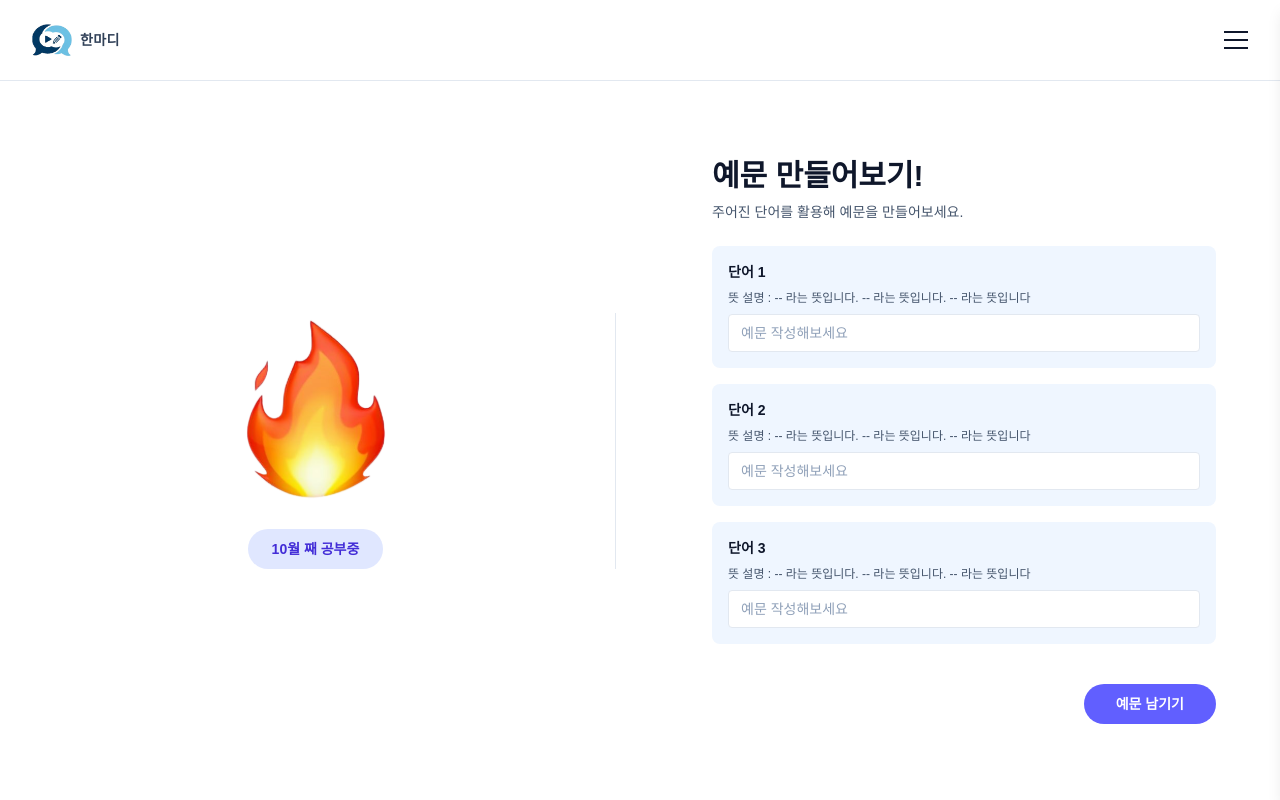
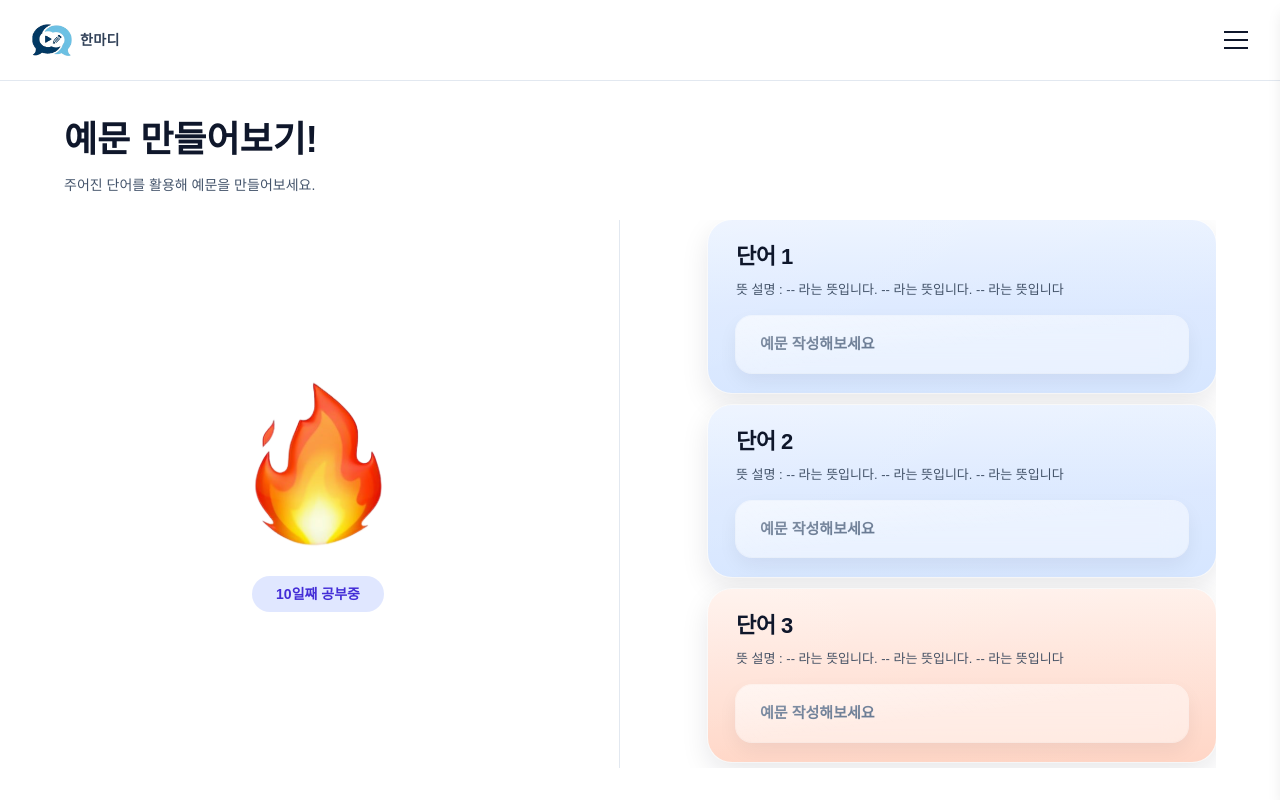
Before and after one commit to Team1-Cheong/Cheong_FE, a Next.js app: page /main/create_sentences in a window 1280 px wide. Built offline with nearby package versions, Linux system fonts and the light colour scheme.

Commit message:
예문 만들기 페이지 UI 수정

```diff
--- a/src/app/component/CreationPage.tsx
+++ b/src/app/component/CreationPage.tsx
@@ -1,6 +1,7 @@
 "use client";
 
 import { useState } from "react";
+import WordSectionCard from "../main/create_sentences/components/WordSectionCard";
 
 interface WordSection {
   id: number;
@@ -16,8 +17,8 @@ interface FeedbackData {
 }
 
 export const CreationPage = () => {
-  const [isDropdownOpen, setIsDropdownOpen] = useState(false);
   const [showFeedback, setShowFeedback] = useState(false);
+
   const [wordSections, setWordSections] = useState<WordSection[]>([
     {
       id: 1,
@@ -41,6 +42,7 @@ export const CreationPage = () => {
       value: "",
     },
   ]);
+
   const [feedbackData] = useState<FeedbackData[]>([
     {
       id: 1,
@@ -67,10 +69,8 @@ export const CreationPage = () => {
   ]);
 
   const handleInputChange = (id: number, newValue: string) => {
-    setWordSections((prevSections) =>
-      prevSections.map((section) =>
-        section.id === id ? { ...section, value: newValue } : section,
-      ),
+    setWordSections((prev) =>
+      prev.map((s) => (s.id === id ? { ...s, value: newValue } : s)),
     );
   };
 
@@ -84,15 +84,22 @@ export const CreationPage = () => {
   };
 
   return (
-    <div className="w-full bg-white text-slate-900 flex flex-col">
-      {/* 사이드 패널 메뉴 */}
+    <div className="w-full bg-white text-slate-900 flex flex-col overflow-hidden">
+      <main className="h-[calc(100vh-81px)] overflow-hidden flex flex-col items-center px-8 py-8">
+        <div className="mb-6 w-full max-w-6xl">
+          <h1 className="text-[36px] font-bold text-slate-900">
+            {showFeedback ? "예문 피드백" : "예문 만들어보기!"}
+          </h1>
+          <p className="mt-2 text-[14px] text-slate-600">
+            {showFeedback
+              ? "AI가 예문에 대한 피드백을 제공했어요."
+              : "주어진 단어를 활용해 예문을 만들어보세요."}
+          </p>
+        </div>
 
-      <main className="flex items-center justify-center px-8 py-4">
-        <div className="mx-auto grid w-full max-w-6xl grid-cols-1 gap-12 lg:grid-cols-2 lg:items-center">
-          {/* 좌측 섹션 */}
-          <section className="flex flex-col items-center justify-center space-y-6 lg:border-r lg:border-slate-200 lg:pr-12">
-            {/* 불 아이콘 */}
-            <div className="relative h-48 w-40">
+        <div className="mx-auto grid w-full max-w-6xl flex-1 grid-cols-1 gap-10 overflow-hidden lg:grid-cols-2 lg:items-stretch">
+          <section className="flex flex-col items-center justify-center gap-6 overflow-hidden lg:pr-12 lg:relative lg:after:absolute lg:after:top-0 lg:after:bottom-0 lg:after:right-0 lg:after:w-px lg:after:bg-slate-200">
+            <div className="relative h-44 w-40">
               <img
                 src="/streak.svg"
                 alt="Streak"
@@ -100,36 +107,21 @@ export const CreationPage = () => {
               />
             </div>
 
-            {/* 텍스트 */}
-            <div className="inline-flex rounded-full bg-indigo-100 px-6 py-2.5">
+            <div className="inline-flex rounded-full bg-indigo-100 px-6 py-2">
               <span className="text-sm font-semibold text-indigo-700">
-                10월 째 공부중
+                10일째 공부중
               </span>
             </div>
           </section>
 
-          {/* 우측 섹션 */}
-          <section className="w-full space-y-6 lg:pl-12">
+          <section className="w-full lg:pl-12 flex flex-col overflow-hidden">
             {showFeedback ? (
-              <>
-                {/* 피드백 제목 */}
-                <div className="space-y-2">
-                  <h1 className="text-3xl font-bold text-slate-900">
-                    예문에 대한 피드백
-                  </h1>
-                  <p className="text-sm text-slate-600">
-                    AI가 한줄의 피드백을 남겨놓았습니다.
-                  </p>
-                </div>
-
-                {/* 피드백 데이터 */}
-                <div className="space-y-4">
+              <div className="space-y-3">
                 {feedbackData.map((feedback) => (
                   <div
                     key={feedback.id}
-                      className="rounded-lg bg-blue-50 p-6 space-y-3"
+                    className="rounded-lg bg-blue-50 p-5 space-y-3"
                   >
-                      {/* 단어명 및 뜻 설명 */}
                     <div className="rounded-lg bg-white p-4 space-y-2">
                       <h3 className="text-sm font-semibold text-slate-900">
                         {wordSections[feedback.id - 1]?.title}
@@ -139,14 +131,12 @@ export const CreationPage = () => {
                       </p>
                     </div>
 
-                      {/* 작성한 예문 */}
                     <div className="rounded-lg bg-white p-4">
                       <p className="text-xs text-slate-600">
                         {wordSections[feedback.id - 1]?.value}
                       </p>
                     </div>
 
-                      {/* 한줄평 */}
                     <div className="rounded-lg bg-white p-4 space-y-2">
                       <h4 className="text-sm font-semibold text-slate-900">
                         한줄평
@@ -156,15 +146,14 @@ export const CreationPage = () => {
                       </p>
                     </div>
 
-                      {/* 적용 상황 */}
                     <div className="rounded-lg bg-white p-4 space-y-2">
                       <h4 className="text-sm font-semibold text-slate-900">
                         적용 상황
                       </h4>
                       <ul className="space-y-1">
-                          {feedback.situations.map((situation, index) => (
+                        {feedback.situations.map((situation, idx) => (
                           <li
-                              key={index}
+                            key={`${feedback.id}-${idx}`}
                             className="text-xs text-slate-600 flex items-start"
                           >
                             <span className="mr-2">•</span>
@@ -176,66 +165,38 @@ export const CreationPage = () => {
                   </div>
                 ))}
               </div>
+            ) : (
+              <div className="space-y-3">
+                {wordSections.map((section, index) => (
+                  <WordSectionCard
+                    key={section.id}
+                    tone={index === 2 ? "orange" : "blue"}
+                    title={section.title}
+                    description={section.description}
+                    value={section.value}
+                    onChange={(v) => handleInputChange(section.id, v)}
+                  />
+                ))}
+              </div>
+            )}
 
-                {/* 돌아가기 버튼 */}
-                <div className="flex justify-end pt-4">
+            <div className="mt-auto pt-4 flex justify-end">
+              {showFeedback ? (
                 <button
                   onClick={handleGoBack}
                   className="rounded-full bg-indigo-500 px-8 py-2.5 text-sm font-semibold text-white transition hover:bg-indigo-600"
                 >
                   다시 쓰기
                 </button>
-                </div>
-              </>
               ) : (
-              <>
-                {/* 제목 및 설명 */}
-                <div className="space-y-2">
-                  <h1 className="text-3xl font-bold text-slate-900">
-                    예문 만들어보기!
-                  </h1>
-                  <p className="text-sm text-slate-600">
-                    주어진 단어를 활용해 예문을 만들어보세요.
-                  </p>
-                </div>
-
-                {/* 단어 섹션들 */}
-                <div className="space-y-4">
-                  {wordSections.map((section) => (
-                    <div
-                      key={section.id}
-                      className="rounded-lg bg-blue-50 p-4 space-y-2"
-                    >
-                      <h3 className="text-sm font-semibold text-slate-900">
-                        {section.title}
-                      </h3>
-                      <p className="text-xs text-slate-600">
-                        {section.description}
-                      </p>
-                      <input
-                        type="text"
-                        placeholder="예문 작성해보세요"
-                        value={section.value}
-                        onChange={(event) =>
-                          handleInputChange(section.id, event.target.value)
-                        }
-                        className="w-full rounded border border-slate-200 bg-white px-3 py-2 text-sm text-slate-800 placeholder:text-slate-400 focus:border-slate-400 focus:outline-none"
-                      />
-                    </div>
-                  ))}
-                </div>
-
-                {/* 제출 버튼 */}
-                <div className="flex justify-end pt-4">
                 <button
                   onClick={handleSubmit}
                   className="rounded-full bg-indigo-500 px-8 py-2.5 text-sm font-semibold text-white transition hover:bg-indigo-600"
                 >
                   예문 남기기
                 </button>
+              )}
             </div>
-              </>
-            )}
           </section>
         </div>
       </main>
--- /dev/null
+++ b/src/app/main/create_sentences/components/WordSectionCard.tsx
@@ -0,0 +1,90 @@
+"use client";
+
+import { useMemo } from "react";
+
+type Tone = "blue" | "orange";
+
+type Props = {
+  title: string;
+  tone: Tone;
+  description: string;
+  value: string;
+  onChange: (newValue: string) => void;
+};
+
+export default function WordSectionCard({
+  title,
+  tone,
+  description,
+  value,
+  onChange,
+}: Props) {
+  const toneStyle = useMemo(() => {
+    if (tone === "blue") {
+      return {
+        cardBg: "from-[#EAF2FF] via-[#DCE9FF] to-[#D6E6FF]",
+        ring: "ring-[#5A8BFF]/20",
+      };
+    }
+    return {
+      cardBg: "from-[#FFF0EA] via-[#FFE2D7] to-[#FFD6C6]",
+      ring: "ring-[#FF8A5C]/20",
+    };
+  }, [tone]);
+
+  return (
+    <div
+      className={[
+        "group relative overflow-hidden rounded-3xl",
+        "bg-gradient-to-b",
+        toneStyle.cardBg,
+        "shadow-[0_10px_28px_rgba(15,23,42,0.10)]",
+        "ring-1 ring-white/50",
+      ].join(" ")}
+    >
+      <div className="pointer-events-none absolute inset-0 bg-gradient-to-br from-white/50 via-white/10 to-transparent opacity-40" />
+
+      <div
+        className={[
+          "relative w-full text-left",
+          "px-7 pb-5 pt-5",
+          "focus-visible:ring-2 focus-visible:ring-offset-2 focus-visible:ring-offset-transparent",
+          toneStyle.ring,
+        ].join(" ")}
+      >
+        <div>
+          <h3 className="text-[22px] font-extrabold tracking-tight text-slate-900">
+            {title}
+          </h3>
+          <p className="mt-1.5 text-[13px] leading-relaxed text-slate-700/90">
+            {description}
+          </p>
+        </div>
+
+        <div className="mt-4">
+          <div
+            className={[
+              "relative overflow-hidden rounded-2xl",
+              "bg-white/45 backdrop-blur-md",
+              "ring-1 ring-white/50",
+              "shadow-[0_8px_20px_rgba(15,23,42,0.06)]",
+              "px-6 py-4",
+            ].join(" ")}
+          >
+            <div className="flex gap-3">
+              <input
+                type="text"
+                placeholder="예문 작성해보세요"
+                value={value}
+                onChange={(e) => onChange(e.target.value)}
+                className="w-full bg-transparent text-[15px] font-semibold leading-relaxed text-slate-800/90 placeholder:text-slate-500 outline-none"
+              />
+            </div>
+
+            <div className="pointer-events-none absolute inset-0 bg-gradient-to-br from-white/35 via-transparent to-transparent" />
+          </div>
+        </div>
+      </div>
+    </div>
+  );
+}
```
Lines whose indentation alone changed are shown as unchanged.
